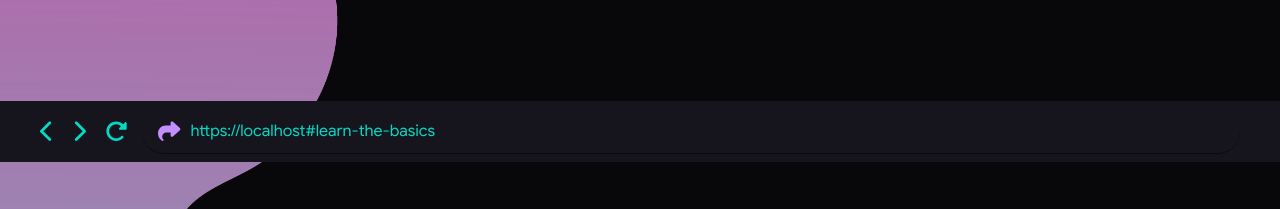
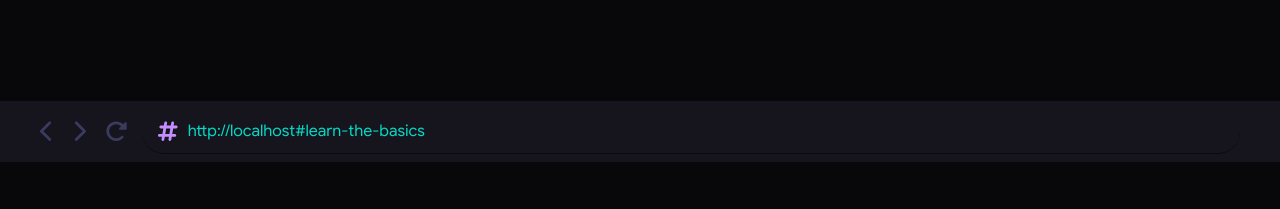
Before and after one commit to MrWebMD/PhishingTraining, a React (Create React App) app: page / in a window 1280 px wide. Shown: the part 461-670 px from the top of the page. Built offline with nearby package versions, Linux system fonts and the light colour scheme.

Commit message:
Address bar link is flush with the top of the screen

```diff
--- a/src/App.js
+++ b/src/App.js
@@ -53,7 +53,7 @@ function App() {
       <main>
         <article>
           {/* <h4 className="contentHeading">Phishing Basics</h4> */}
-          <AddressBar url={`https://${window.location.host}#learn-the-basics`} tag="learn-the-basics" />
+          <AddressBar url={`${window.location.protocol}//${window.location.host}#learn-the-basics`} tag="learn-the-basics" />
           <section className="sectionGrid sectionGrid--2col pageBoundary" data-aos="fade-right">
             <div className="sectionGrid__cell">
               <h2 className="contentHeading">What is phishing?</h2>
--- a/src/Components/Layout/AddressBar.js
+++ b/src/Components/Layout/AddressBar.js
@@ -1,5 +1,5 @@
 import { FontAwesomeIcon } from "@fortawesome/react-fontawesome";
-import { faChevronLeft, faChevronRight, faRotateRight, faInfoCircle, faShare } from "@fortawesome/free-solid-svg-icons";
+import { faChevronLeft, faChevronRight, faRotateRight, faInfoCircle, faShare, faCopy, faHashtag } from "@fortawesome/free-solid-svg-icons";
 import { Store } from "react-notifications-component";
 
 import copy from "copy-to-clipboard";
@@ -24,7 +24,7 @@ const AddressBar = ({ url, tag }) => {
   };
 
   return (
-    <div className="addressBar">
+    <div className="addressBar" id={tag}>
       <div className="addressBar__innerWrapper pageBoundary">
         <div className="addressBar__buttons">
           <FontAwesomeIcon icon={faChevronLeft} />
@@ -34,10 +34,10 @@ const AddressBar = ({ url, tag }) => {
         <div className="addressBar__searchBox tooltip">
           <span className="tooltiptext">{url}</span>
           <div className="addressBar__searchBoxIcon filter-brightness-hover">
-            <FontAwesomeIcon icon={faShare} onClick={copyHandler} />
+            <FontAwesomeIcon icon={faHashtag} onClick={copyHandler} />
           </div>
           <div className="addressBar__urlWrapper">
-            <h6 className="addressBar__typedValue" onClick={copyHandler} id={tag}>
+            <h6 className="addressBar__typedValue" onClick={copyHandler}>
               {url}
             </h6>
           </div>
--- a/src/styles/AddressBar.scss
+++ b/src/styles/AddressBar.scss
@@ -12,7 +12,7 @@
     display: grid;
     grid-template-columns: 1fr 1fr 1fr;
     gap: 10px;
-    color: $theme-color-action2;
+    color: $theme-color-text-dim;
   }
   &__searchBox {
     background-color: $theme-color-dark3;
--- a/src/styles/Theme.scss
+++ b/src/styles/Theme.scss
@@ -17,9 +17,9 @@
 
 body {
   font-family: "Google Sans Regular";
-  color: white;
-  background: url("../images/blob-bg.png"), $theme-color-dark4;
-  // background: $theme-color-dark4;
+  color: $theme-color-body-text;
+  // background: url("../images/blob-bg.png"), $theme-color-dark4;
+  background: $theme-color-dark4;
   background-size: cover;
   background-repeat: no-repeat;
   padding: 0;
--- a/src/styles/_variables.scss
+++ b/src/styles/_variables.scss
@@ -1,4 +1,34 @@
+/*
+https://developer.mozilla.org/en-US/docs/Web/CSS/@media/prefers-color-scheme
+
+darkmode switch
+@media (prefers-color-scheme: dark) {
+  .day.dark-scheme {
+    background: #333;
+    color: white;
+  }
+  .night.dark-scheme {
+    background: black;
+    color: #ddd;
+  }
+}
+
+@media (prefers-color-scheme: light) {
+  .day.light-scheme {
+    background: white;
+    color: #555;
+  }
+  .night.light-scheme {
+    background: #eee;
+    color: black;
+  }
+}
+*/
+
+/** Dark theme **/
+
 $theme-mobile-breakpoint: 935px;
+$theme-color-body-text: #ffffff;
 $theme-color-dark1: #202124;
 $theme-color-dark2: #303136;
 $theme-color-dark3: #16141c;
@@ -9,3 +39,21 @@ $theme-color-text-dim: #3b3b5f;
 $theme-color-action1: #c38fff;
 $theme-color-action2: #03dac6;
 $theme-color-highlight: $theme-color-action2;
+
+/**Light theme **/
+
+/**
+$theme-mobile-breakpoint: 935px;
+$theme-color-body-text: #000000;
+$theme-color-dark1: #202124;
+$theme-color-dark2: #303136;
+$theme-color-dark3: #fbfaff;
+$theme-color-dark4: #ffffff;
+$theme-color-text-mid: #1d1d1d;
+$theme-color-text-mid2: #070707;
+$theme-color-text-dim: #3b3b5f;
+$theme-color-action1: #c38fff;
+$theme-color-action2: #1d3dbf;
+$theme-color-highlight: $theme-color-action2;
+
+**/
```
Also changed, not shown: 1 other file (tests, documents, lock files or other folders).
